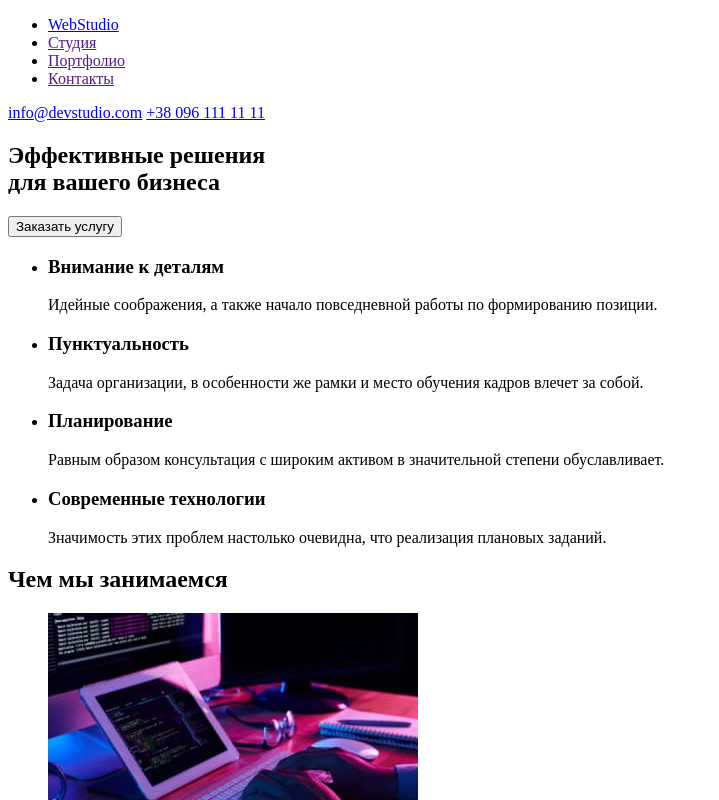
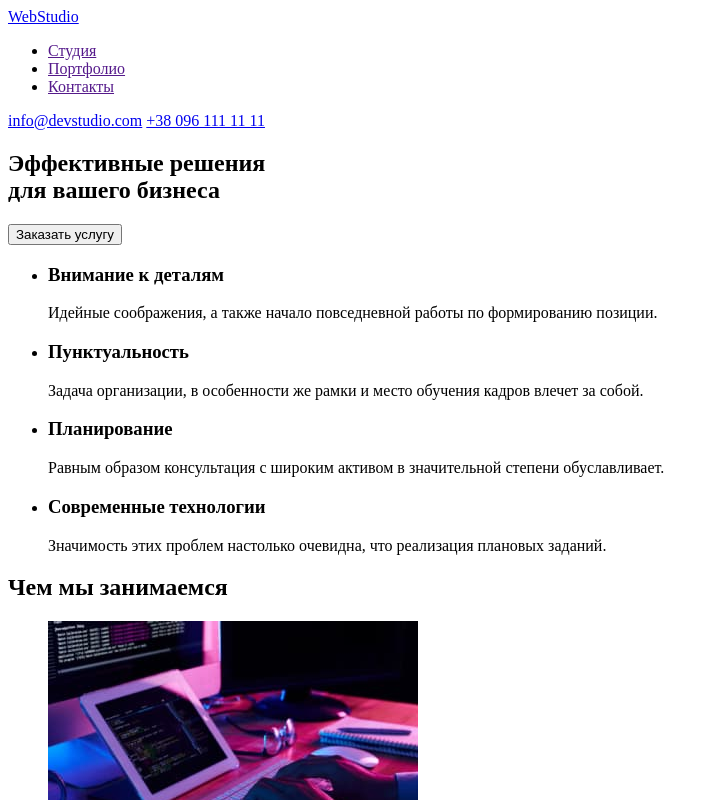
Before and after one commit to oksahil/goit_hw_1, a plain HTML site: page index.html in a window 1280 px wide. Shown: the top 800 px of the page, without its empty margins (0-719 px from the left). Drawn offline with Linux system fonts and the light colour scheme.

Commit message:
Логотип
Винесла логотип із списку та адреси.

```diff
--- a/index.html
+++ b/index.html
@@ -9,8 +9,8 @@
 <body>
   <header>
     <nav>
+        <a href="./index.html">WebStudio</a>
         <ul>
-            <li><a href="./index.html">WebStudio</a></li>
             <li><a href="">Студия</a></li>
             <li><a href="">Портфолио</a></li>
             <li><a href="">Контакты</a></li>
@@ -80,9 +80,9 @@
     </section>
   </main>
   <footer>
+    <a href="./index.html">WebStudio</a>
     <address>
     <ul>
-        <li><a href="./index.html">WebStudio</a></li>
         <li><a href="https://goo.gl/maps/ax9FMWG5TgbAmKss7"
                 target="_blank"
                 rel="noopener noreferrer nofollow">г. Киев, пр-т Леси Украинки, 26</a></li>
```
